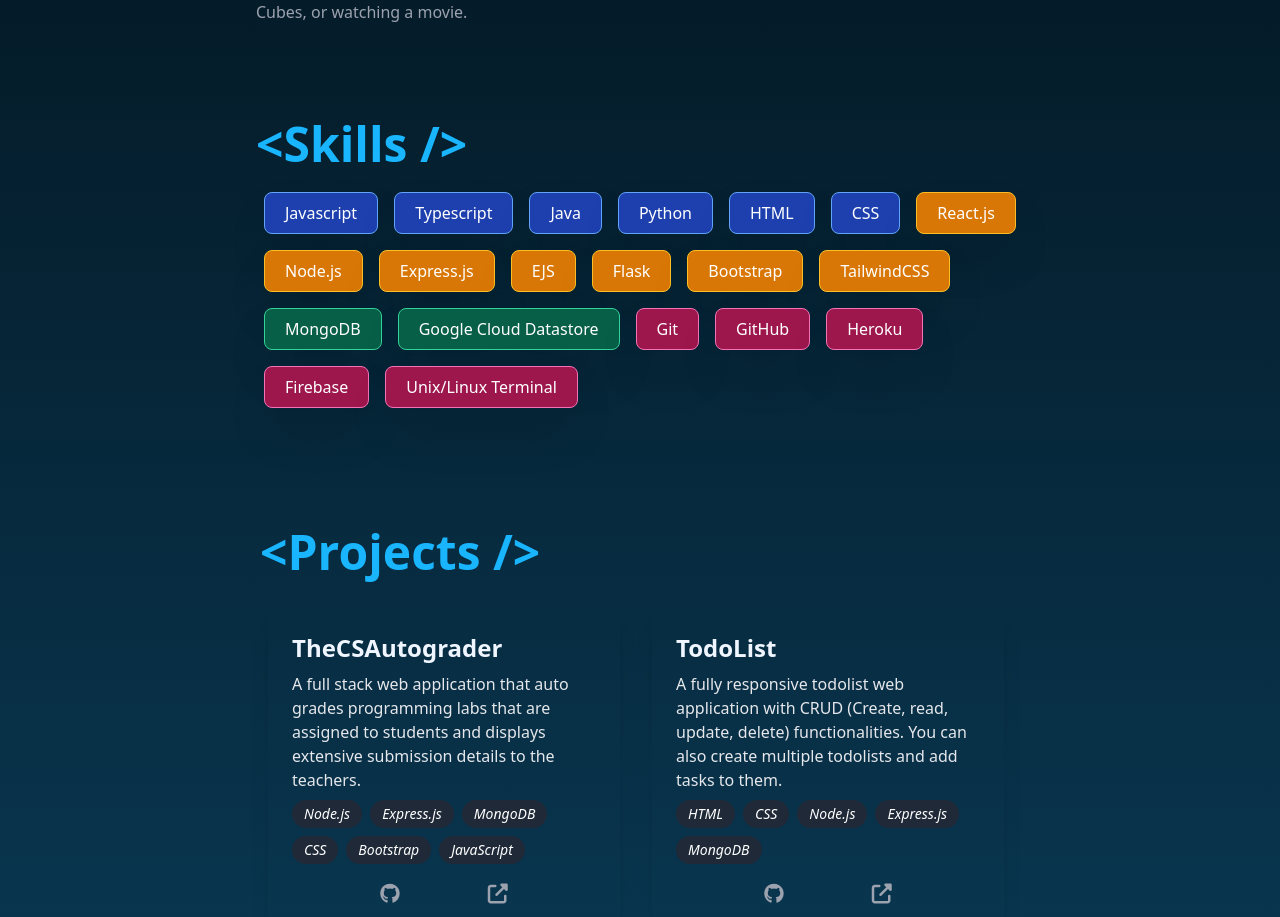
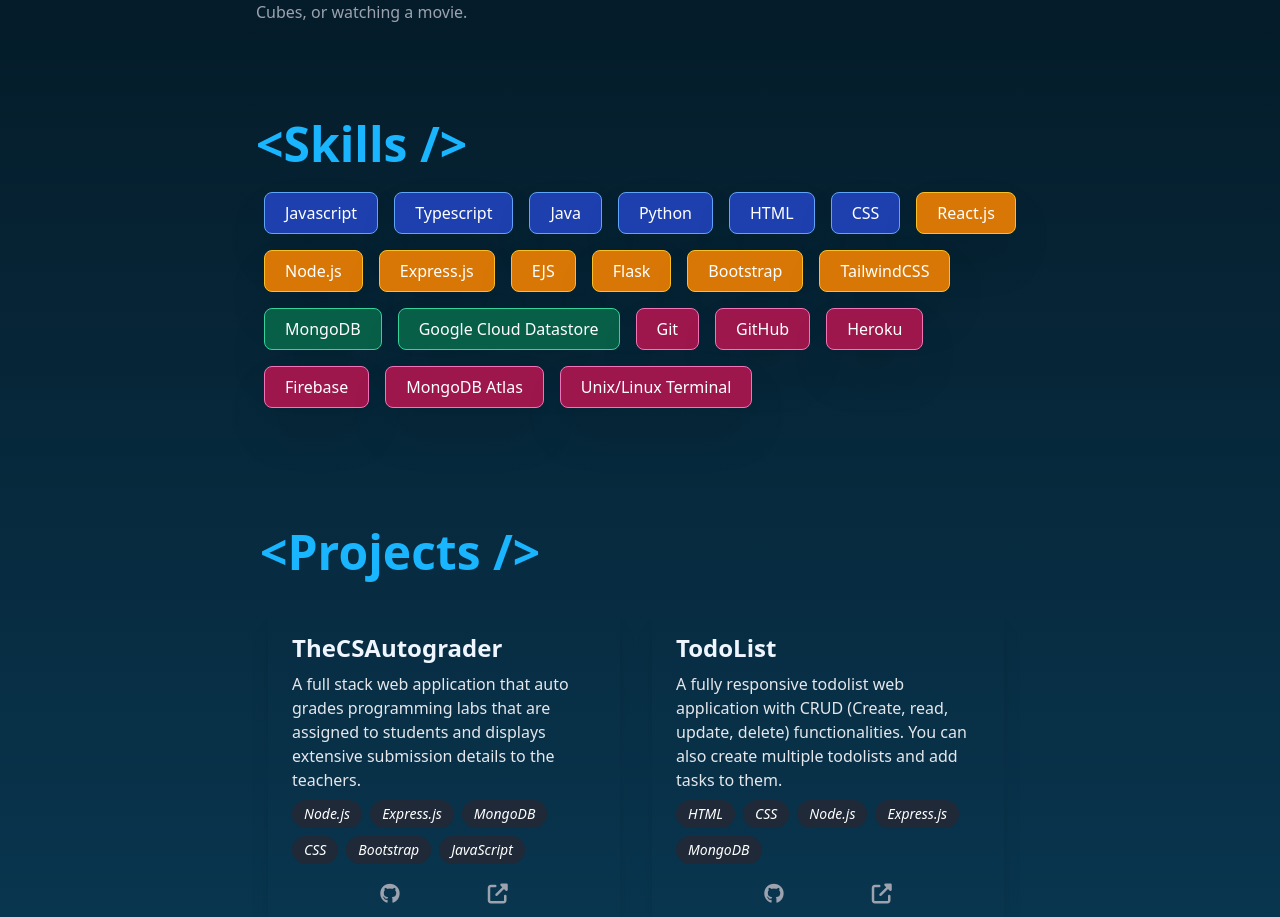
Before and after one commit to SavarJ/jainsavar.com, a React (Create React App) app: page / in a window 1280 px wide. Shown: the part 1008-1925 px from the top of the page. Built offline with nearby package versions, Linux system fonts and the light colour scheme.

Commit message:
Basic refactoring done

```diff
--- a/src/components/SkillsSection.tsx
+++ b/src/components/SkillsSection.tsx
@@ -1,5 +1,19 @@
 import "./custom.css";
 import { SectionBody, SectionTitle } from "./Components";
+
+const SkillsSection: React.FC = () => {
+  return (
+    <section>
+      <SectionTitle>{"<Skills />"}</SectionTitle>
+      <SectionBody class="flex flex-wrap">
+        <Languages />
+        <Frameworks />
+        <Databases />
+        <Tools />
+      </SectionBody>
+    </section>
+  );
+};
 interface SkillProps {
   name: string;
   type: SkillType;
@@ -10,26 +24,41 @@
   Database,
   Tool,
 }
-
-const SkillsSection: React.FC = () => {
+const Languages: React.FC = () => {
   return (
-    <section>
-      <SectionTitle>{"<Skills />"}</SectionTitle>
-      <SectionBody class="flex flex-wrap">
+    <>
       {languages.map((language, idx) => {
         return <Skill name={language} type={SkillType.Language} key={idx} />;
       })}
+    </>
+  );
+};
+
+const Frameworks: React.FC = () => {
+  return (
+    <>
       {frameworks.map((framework, idx) => {
         return <Skill name={framework} type={SkillType.Framework} key={idx} />;
       })}
+    </>
+  );
+};
+const Databases: React.FC = () => {
+  return (
+    <>
       {databases.map((database, idx) => {
         return <Skill name={database} type={SkillType.Database} key={idx} />;
       })}
+    </>
+  );
+};
+const Tools: React.FC = () => {
+  return (
+    <>
       {tools.map((tool, idx) => {
         return <Skill name={tool} type={SkillType.Tool} key={idx} />;
       })}
-      </SectionBody>
-    </section>
+    </>
   );
 };
 const Skill: React.FC<SkillProps> = ({ name, type }) => {
@@ -51,6 +80,6 @@
 const languages = ["Javascript", "Typescript", "Java", "Python", "HTML", "CSS"];
 const frameworks = ["React.js", "Node.js", "Express.js", "EJS", "Flask", "Bootstrap", "TailwindCSS"];
 const databases = ["MongoDB", "Google Cloud Datastore"];
-const tools = ["Git", "GitHub", "Heroku", "Firebase", "Unix/Linux Terminal"];
+const tools = ["Git", "GitHub", "Heroku", "Firebase", "MongoDB Atlas", "Unix/Linux Terminal"];
 
 export default SkillsSection;
```
Lines whose indentation alone changed are shown as unchanged.
